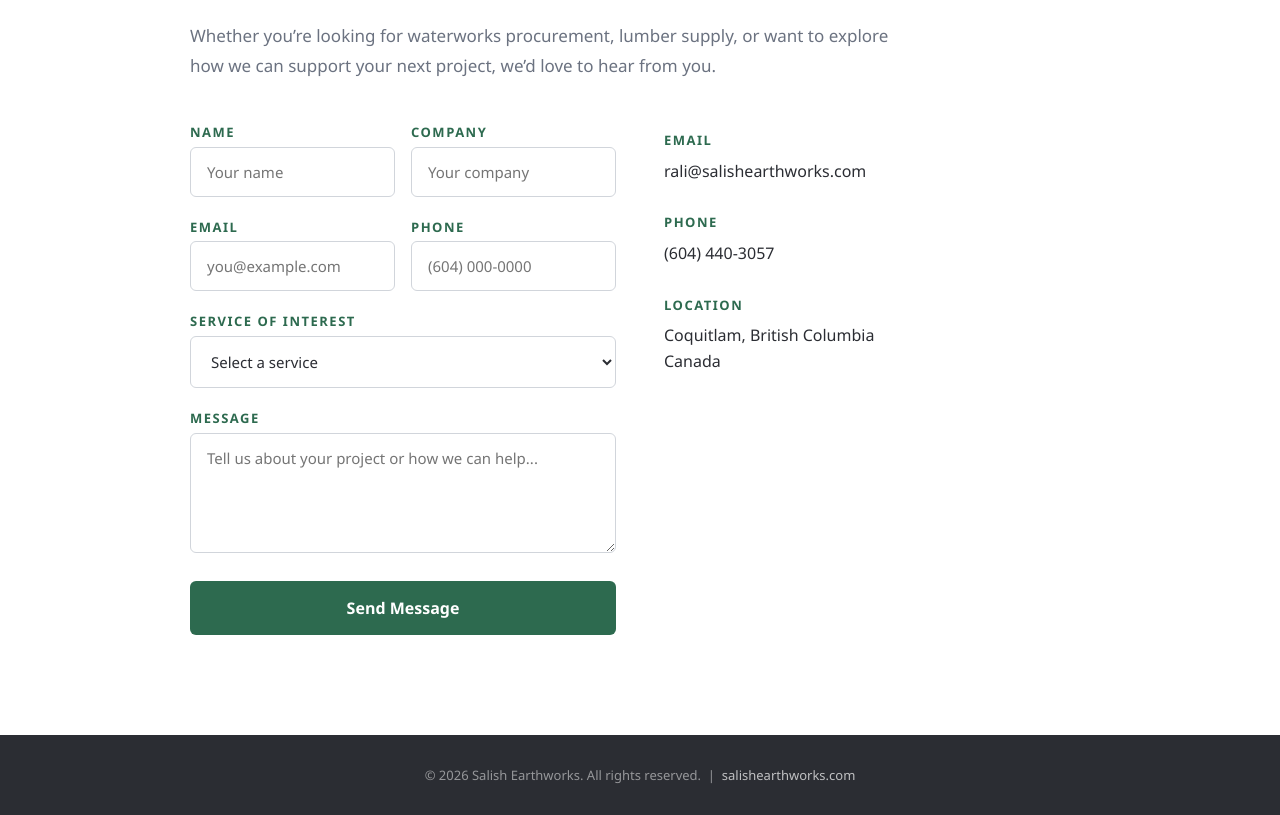
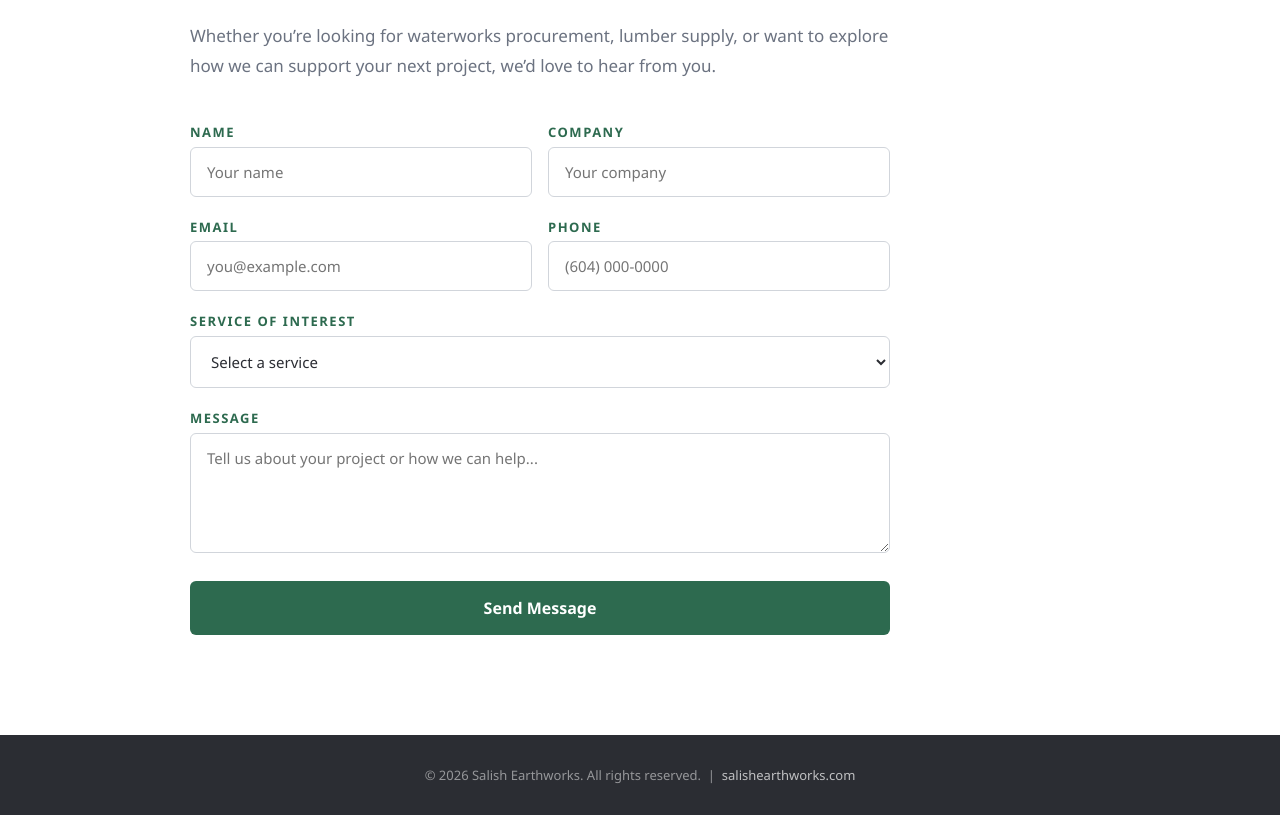
Before and after one commit to akhoddami8-commits/salishearthworks.com, a plain HTML site: page index.html in a window 1280 px wide. Shown: the part 2521-3336 px from the top of the page. Drawn offline with Linux system fonts and the light colour scheme.

Commit message:
Update index.html

```diff
--- a/index.html
+++ b/index.html
@@ -192,10 +192,7 @@
   .contact { background: var(--white); }
   .contact-layout {
     margin-top: 40px;
-    display: grid;
-    grid-template-columns: 1fr 1fr;
-    gap: 48px;
-    align-items: start;
+    max-width: 700px;
   }
   .contact-form { display: flex; flex-direction: column; gap: 20px; }
   .contact-form label {
@@ -250,7 +247,6 @@
     background: var(--green-dark);
     transform: translateY(-1px);
   }
-  .contact-info { padding-top: 8px; }
   .contact-item { margin-bottom: 28px; }
   .contact-item .label {
     font-size: 13px;
@@ -268,7 +264,6 @@
   }
   .contact-item a:hover { color: var(--green-mid); }
   @media (max-width: 768px) {
-    .contact-layout { grid-template-columns: 1fr; }
     .contact-form .form-row { grid-template-columns: 1fr; }
   }
 
@@ -406,20 +401,6 @@
         <button type="submit" class="submit-btn">Send Message</button>
       </form>
 
-      <div class="contact-info">
-        <div class="contact-item">
-          <p class="label">Email</p>
-          <a href="mailto:rali@salishearthworks.com">rali@salishearthworks.com</a>
-        </div>
-        <div class="contact-item">
-          <p class="label">Phone</p>
-          <a href="tel:+16044403057">(604) 440-3057</a>
-        </div>
-        <div class="contact-item">
-          <p class="label">Location</p>
-          <p>Coquitlam, British Columbia<br>Canada</p>
-        </div>
-      </div>
     </div>
   </div>
 </section>
```
